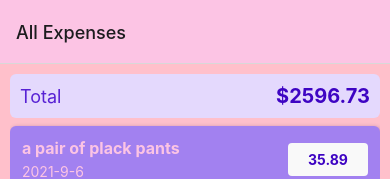
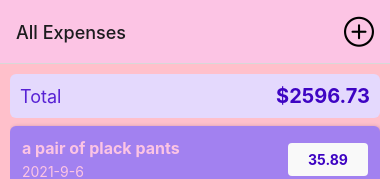
Before and after one commit to Mrkouhadi/RN-expenseTracker, a React Native app: screen /Tabs in a window 390 px wide. Shown: the top 179 px of the page. Built offline with nearby package versions, Linux system fonts and the light colour scheme.

Commit message:
adding iconButton to the header

```diff
--- /dev/null
+++ b/src/components/ui/IconBtn.js
@@ -0,0 +1,24 @@
+import React from 'react'
+import { Pressable, StyleSheet, View } from 'react-native'
+import Icon from 'react-native-vector-icons/AntDesign';
+
+const IconBtn = ({iconName, size, color, onPress}) => {
+  return <Pressable style={({pressed}) => pressed && styles.pressed}
+                    onPress={onPress}>
+            <View style={styles.container}>
+                <Icon name={iconName} color={color} size={size} />
+            </View>
+        </Pressable>
+}
+
+const styles = StyleSheet.create({
+    container:{
+        borderRadius:24,
+        padding:6,
+        marginHorizontal:10,
+    },
+    pressed:{
+        opacity:.5,
+    }
+})
+export default IconBtn
--- a/src/navigation/Tabs.js
+++ b/src/navigation/Tabs.js
@@ -6,6 +6,7 @@ import Icon from 'react-native-vector-icons/AntDesign';
 
 import {RecentExpenses, AllExpenses} from '../screens'
 import { GlobalStyles } from '../constants/styles';
+import IconBtn from '../components/ui/IconBtn';
 
 const Tab = createBottomTabNavigator();
 
@@ -23,7 +24,10 @@ const Tabs=()=> {
                   backgroundColor:GlobalStyles.colors.error50,
                   height:70,
                   ...styles.shadow,
-                }
+                },
+                headerRight:({tintColor}) =>  <IconBtn iconName="pluscircleo" color={tintColor} size={30}
+                                            onPress={()=>{}}
+                                   />
             }}
     >
       <Tab.Screen name="All Expenses" component={AllExpenses} options={{
```
